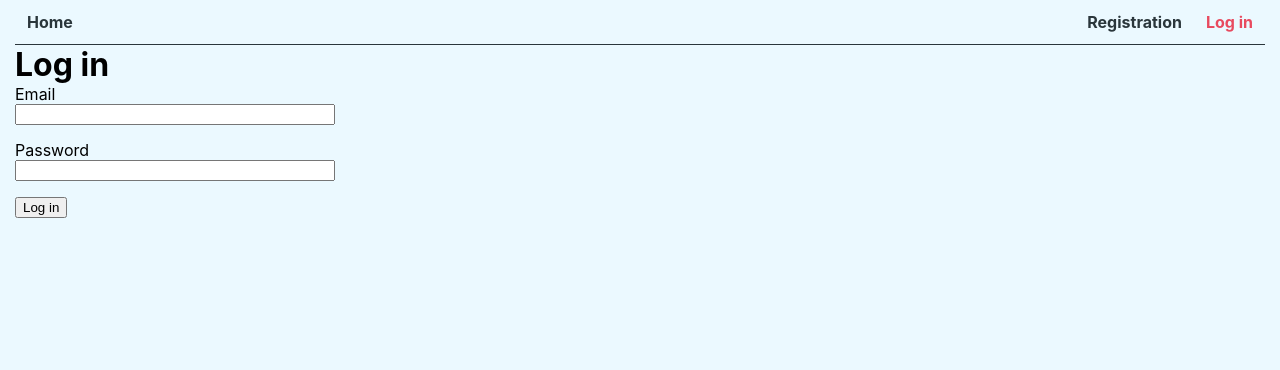
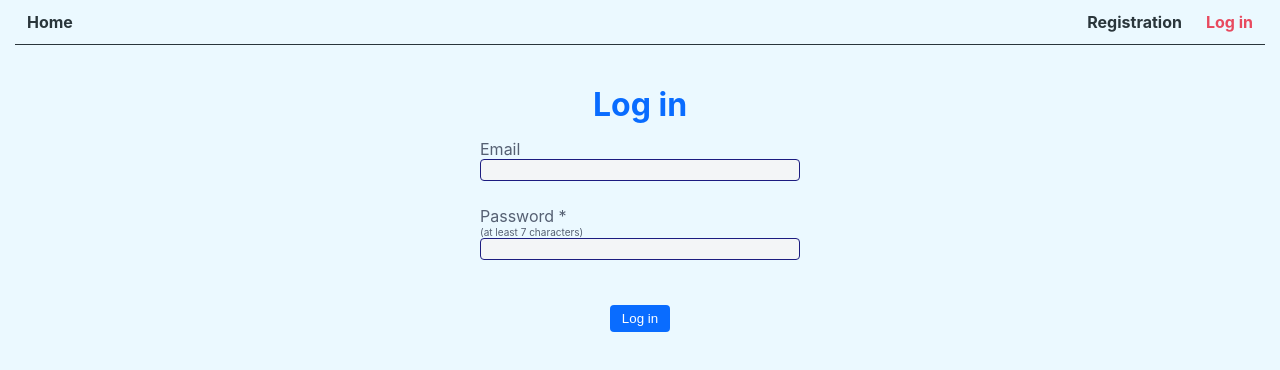
Before and after one commit to YuliaTsveleva/goit-react-hw-08-phonebook, a React (Create React App) app: page /login in a window 1280 px wide. Shown: the top 370 px of the page. Built offline with nearby package versions, Linux system fonts and the light colour scheme.

Commit message:
refactoring loginView

```diff
--- /dev/null
+++ b/src/Components/AuthForm/AuthForm.js
@@ -0,0 +1,49 @@
+import React from 'react';
+import s from './AuthForm.module.css';
+import Title from '../Title';
+
+const AuthFormLogIn = ({
+  title,
+  email,
+  handleSubmit,
+  handleChange,
+  password,
+}) => {
+  return (
+    <div className={s.Wrapper}>
+      <Title text={title} />
+      <div>
+        <form onSubmit={handleSubmit} className={s.Form} autoComplete="off">
+          <label className={s.Label}>
+            Email
+            <input
+              type="email"
+              name="email"
+              value={email}
+              onChange={handleChange}
+              className={s.Input}
+            />
+          </label>
+
+          <label className={s.Label}>
+            Password * <span className={s.Note}>(at least 7 characters)</span>
+            <input
+              type="password"
+              name="password"
+              value={password}
+              onChange={handleChange}
+              className={s.Input}
+            />
+          </label>
+          <div className={s.ButtonWrapper}>
+            <button type="submit" className={s.Button}>
+              Log in
+            </button>
+          </div>
+        </form>
+      </div>
+    </div>
+  );
+};
+
+export default AuthFormLogIn;
--- /dev/null
+++ b/src/Components/AuthForm/AuthForm.module.css
@@ -0,0 +1,58 @@
+.Wrapper{
+    display: flex;
+    flex-direction: column;
+    align-items: center;
+}
+
+.Form {
+  width: 320px;
+
+}
+
+.Label {
+  display: flex;
+  flex-direction: column;
+  margin: 15px 0;
+   color: rgba(70, 79, 99, 0.904);
+}
+
+.Note{
+  font-size: 10px;
+}
+
+.Input {
+  font-size: 16px;
+  display: block;
+  width: 320px;
+  margin: 0 auto 10px;
+  border: 1px solid rgb(28, 28, 128);
+  border-radius: 4px;
+  background-color: rgb(243, 245, 247);
+  color: rgba(70, 79, 99, 0.904);
+}
+
+.Input:hover,
+.Input:focus {
+  outline: 2px solid rgb(74, 147, 243);
+}
+
+.ButtonWrapper{
+   display: flex;
+   justify-content: center;
+}
+
+.Button{
+    display: flex;
+  margin: 20px;
+  padding: 4px 10px;
+  background-color: rgb(9, 108, 255);
+  color: white;
+  font-weight: 500;
+  border: 2px solid transparent;
+  border-radius: 4px;
+  cursor: pointer;
+}
+
+.Button:hover {
+  background-color: rgb(0, 0, 248);
+}
--- /dev/null
+++ b/src/Components/AuthForm/index.js
@@ -0,0 +1 @@
+export { default } from './AuthForm';
--- /dev/null
+++ b/src/Components/Title/Title.js
@@ -0,0 +1,8 @@
+import React from 'react';
+import s from './Title.module.css';
+
+const Title = ({ text }) => {
+  return <h1 className={s.Text}>{text}</h1>;
+};
+
+export default Title;
--- /dev/null
+++ b/src/Components/Title/index.js
@@ -0,0 +1 @@
+export { default } from './Title';
--- a/src/Components/UserMenu/UserMenu.js
+++ b/src/Components/UserMenu/UserMenu.js
@@ -27,7 +27,7 @@ export default function UserMenu() {
   return (
     <div style={styles.container}>
       {/* <img src={avatar} alt="" width="32" style={styles.avatar} /> */}
-      <span style={styles.name}>Welcome, {isFetching ? 'Guest' : name}</span>
+      <span style={styles.name}>Hello, {isFetching ? 'Guest' : name}</span>
       <button type="button" onClick={() => dispatch(authOperations.logOut())}>
         Log out
       </button>
--- a/src/Components/Welcome/Welcome.js
+++ /dev/null
@@ -1,8 +0,0 @@
-import React from 'react';
-import s from './Welcome.module.css';
-
-const Welcome = () => {
-  return <h1 className={s.Text}>Welcome to your private phonebook!</h1>;
-};
-
-export default Welcome;
--- a/src/Components/Welcome/index.js
+++ /dev/null
@@ -1 +0,0 @@
-export { default } from './Welcome';
--- a/src/views/HomeView.js
+++ b/src/views/HomeView.js
@@ -1,5 +1,5 @@
-import Welcome from '../Components/Welcome';
+import Title from '../Components/Title';
 
 export default function HomeView() {
-  return <Welcome />;
+  return <Title text="Welcome to your private phonebook!" />;
 }
--- a/src/views/LoginView.js
+++ b/src/views/LoginView.js
@@ -1,19 +1,7 @@
 import { useState } from 'react';
 import { useDispatch } from 'react-redux';
 import { authOperations } from '../Redux/auth';
-
-// перенести стили
-
-const styles = {
-  form: {
-    width: 320,
-  },
-  label: {
-    display: 'flex',
-    flexDirection: 'column',
-    marginBottom: 15,
-  },
-};
+import AuthFormLogIn from '../Components/AuthForm';
 
 export default function LoginView() {
   const dispatch = useDispatch();
@@ -39,32 +27,12 @@ export default function LoginView() {
   };
 
   return (
-    <div>
-      <h1>Log in</h1>
-
-      <form onSubmit={handleSubmit} style={styles.form} autoComplete="off">
-        <label style={styles.label}>
-          Email
-          <input
-            type="email"
-            name="email"
-            value={email}
-            onChange={handleChange}
-          />
-        </label>
-
-        <label style={styles.label}>
-          Password
-          <input
-            type="password"
-            name="password"
-            value={password}
-            onChange={handleChange}
-          />
-        </label>
-
-        <button type="submit">Log in</button>
-      </form>
-    </div>
+    <AuthFormLogIn
+      title="Log in"
+      email={email}
+      handleSubmit={handleSubmit}
+      handleChange={handleChange}
+      password={password}
+    />
   );
 }
```
Also changed, not shown: src/Components/Title/Title.module.css (renamed from src/Components/Welcome/Welcome.module.css).
